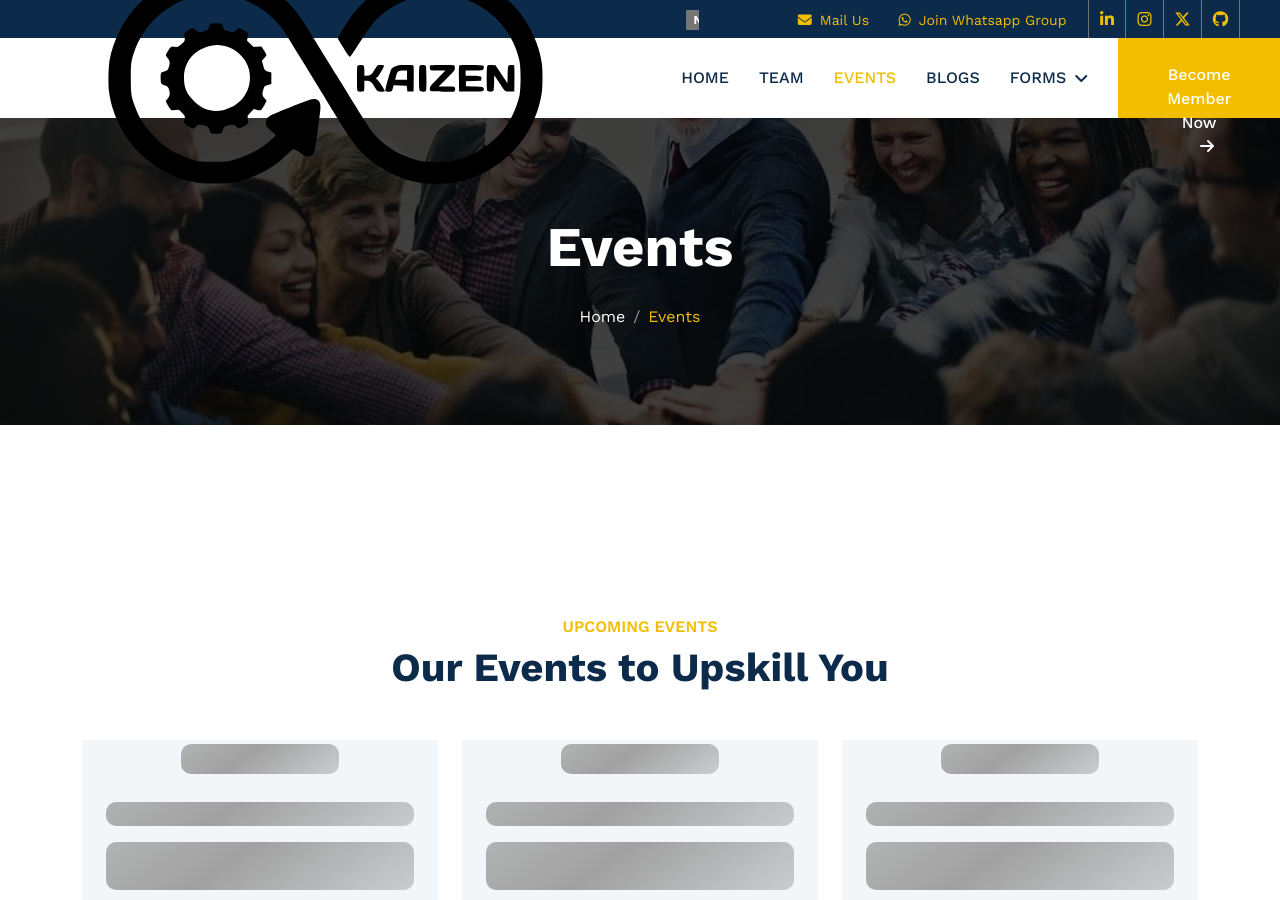
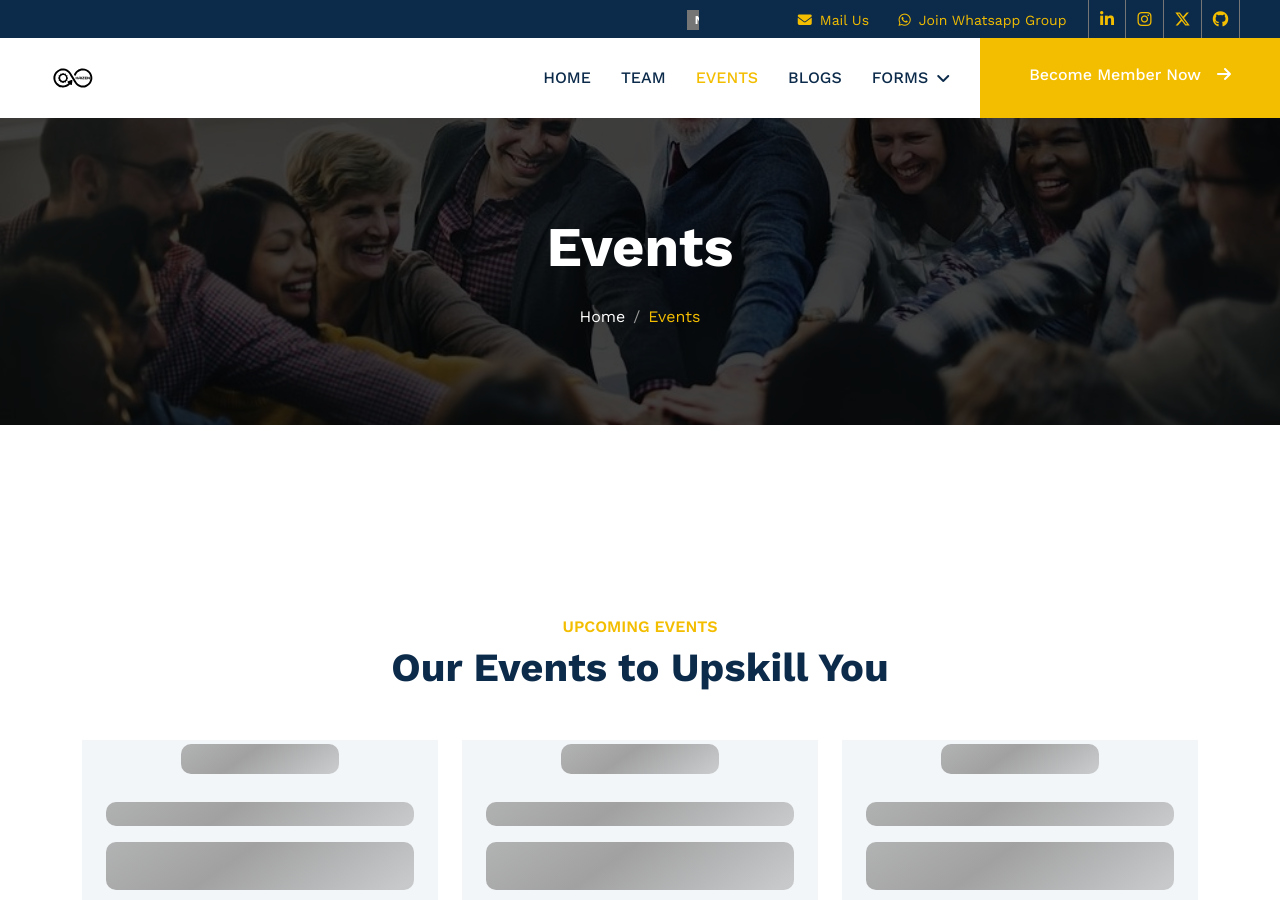
Before and after one commit to karthikprabhu10/techverse, a Jekyll site: the page built from events.html, in a window 1280 px wide and 900 px high. Built offline with Jekyll 4.4.1, drawn with Linux system fonts in a browser that asks for light colours; nearby versions of some CDN libraries.

Commit message:
Update navbar.html

```diff
--- a/_includes/navbar.html
+++ b/_includes/navbar.html
@@ -49,7 +49,7 @@
 <!-- Navbar Start -->
 <nav class="navbar navbar-expand-lg bg-white navbar-light sticky-top p-0">
     <a href="/" class="navbar-brand d-flex align-items-center px-4 px-lg-5">
-        <img class="img-fluid w-100" src="/img/logo-nav-dark.svg" alt="TechVerse" />
+        <img  style="border: 0; width: 20px; height: 20px " class="img-fluid w-100" src="/img/logo-nav-dark.svg" alt="TechVerse" />
     </a>
     <button type="button" class="navbar-toggler me-4" data-bs-toggle="collapse" data-bs-target="#navbarCollapse">
         <span class="navbar-toggler-icon"></span>
```
